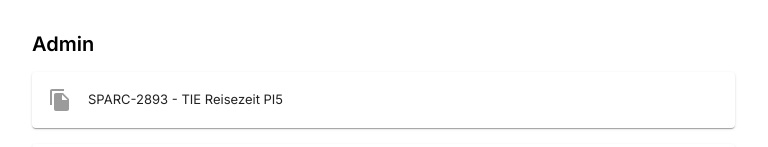
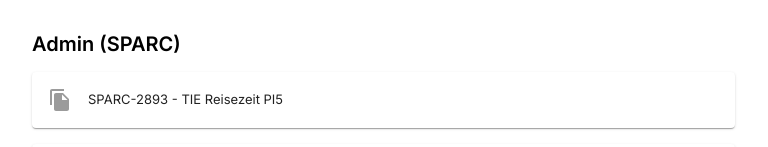
Before and after one commit to rroeoe/sparc-tasks-website, a React (Create React App) app: page / in a window 1280 px wide. Shown: the top 147 px of the page, without its empty margins (0-768 px from the left). Built offline with nearby package versions, Linux system fonts and the light colour scheme.

Commit message:
adjusted admin expression

```diff
--- a/src/data/data.js
+++ b/src/data/data.js
@@ -1,6 +1,6 @@
 export const data = [
   {
-    "workingStream": "Admin",
+    "workingStream": "Admin (SPARC)",
     "tasks": [
       "SPARC-2893 - TIE Reisezeit PI5",
       "SPARC-2902 - Weekly TIE International",
```
